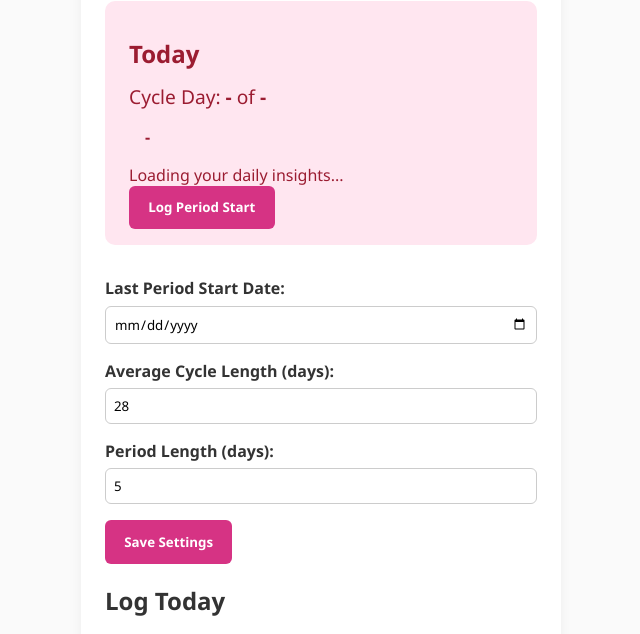
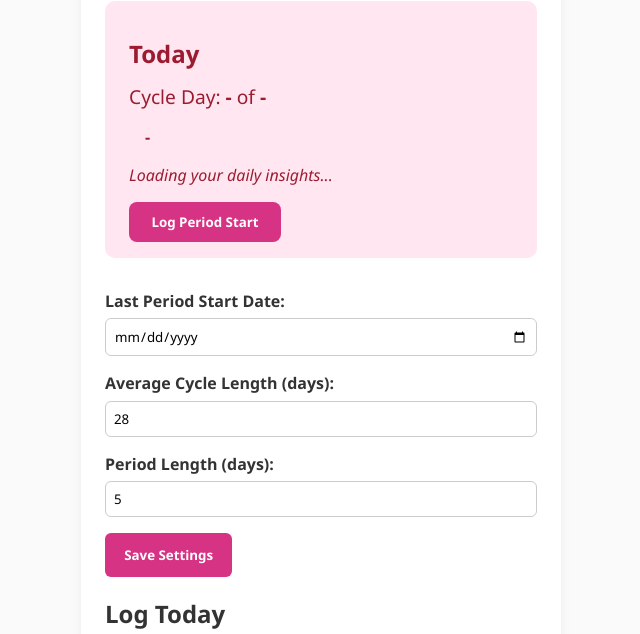
Before and after one commit to Purity-Euphemia/MenstralApp-Frontend, a plain HTML site: page index.html in a window 1280 px wide. Shown: the part 125-759 px from the top of the page, without its empty margins (319-959 px from the left). Drawn offline with Linux system fonts and the light colour scheme.

Commit message:
fifth commit

```diff
--- a/script.js
+++ b/script.js
@@ -0,0 +1,5 @@
+function addDays(date, days) {
+    const d = new Date(date);
+    d.setDate(d.getDate() + days);
+    return d;
+}
--- a/style.css
+++ b/style.css
@@ -136,3 +136,20 @@ button:hover {
     background: #f0f0f0;
     color: #555;
 }
+.daily-tip {
+    font-style: italic;
+    margin-bottom: 1rem;
+}
+#logPeriodBtn {
+    background-color: #d63384;
+    color: white;
+    border: none;
+    padding: 0.7rem 1.4rem;
+    border-radius: 8px;
+    cursor: pointer;
+    font-weight: 600;
+    transition: background-color 0.3s ease;
+}
+#logPeriodBtn:hover {
+    background-color: #b82c6e;
+}
```
